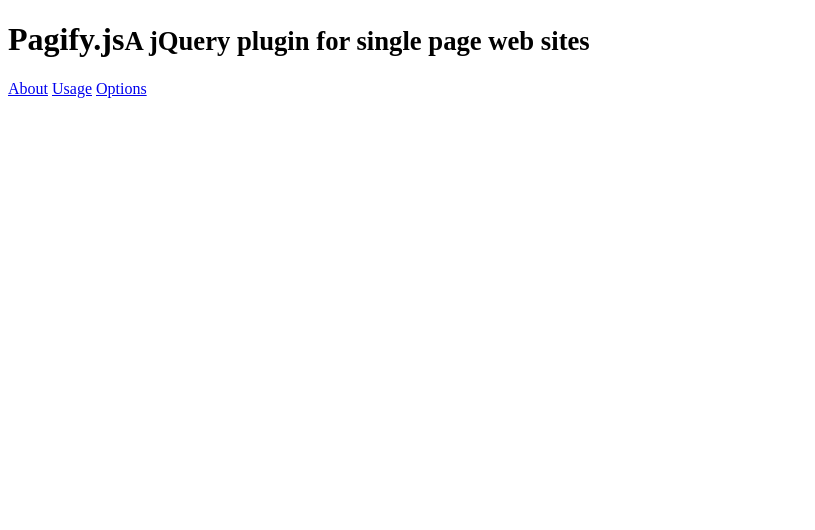
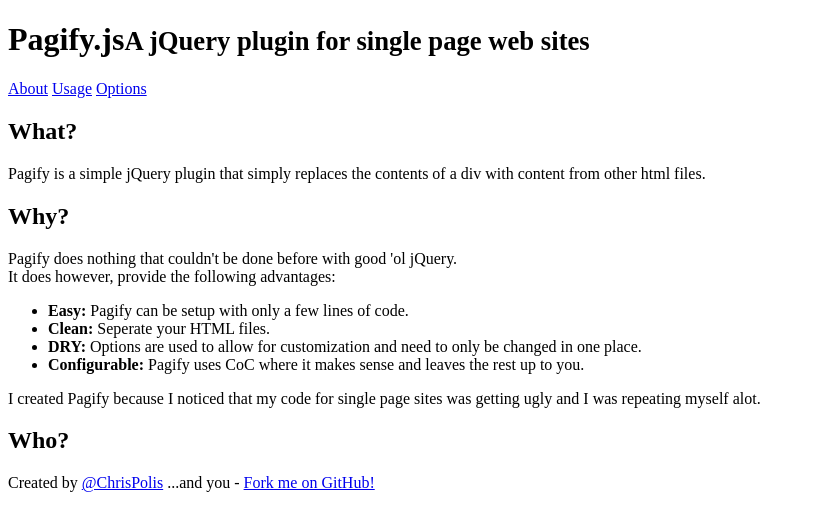
Before and after one commit to cmpolis/Pagify, a plain HTML site: page demo/index.html in a window 1280 px wide. Both pictures are taken after a click on the link "About". Shown: the whole page, without its empty margins (0-815 px from the left). Drawn offline with Linux system fonts and the light colour scheme.

Commit message:
first functional version of pagify.js!

```diff
--- a/demo/index.html
+++ b/demo/index.html
@@ -5,6 +5,15 @@
 
     <script src="jquery-1.6.4.min.js" type="text/javascript"></script>
     <script src="../pagify.js" type="text/javascript"></script>
+
+    <script type='text/javascript'>
+      $(document).ready(function() {
+        $('#page_holder').pagify({
+          pages: ['about', 'usage', 'options'],
+          default: 'about'
+        });
+      });
+    </script>
 
     <title>Pagify.js Demo</title>
   </head>
--- a/pagify.js
+++ b/pagify.js
@@ -6,3 +6,32 @@
  *
  * Copyright (c) 2011, Chris Polis
  */
+
+(function($) {
+  $.fn.pagify = function(options) {
+    var self = this;
+
+    this.defaults = {
+      pages: [],
+      default: null,
+      animation: 'show',
+      cache: false
+    };
+    this.settings = $.extend({}, this.defaults, options);
+
+    this.switchPage = function(page) {
+      page = page || window.location.hash.replace('#','');
+      $(self).load(page+'.html');
+    }
+
+    // Respond to hash changes
+    $(window).bind('hashchange', function() {
+      self.switchPage();
+    });
+
+    // Load initial page - current hash or default page
+    if(window.location.hash) self.switchPage();
+    else if(this.settings.default) self.switchPage(this.settings.default);
+  };
+
+})(jQuery);
```
